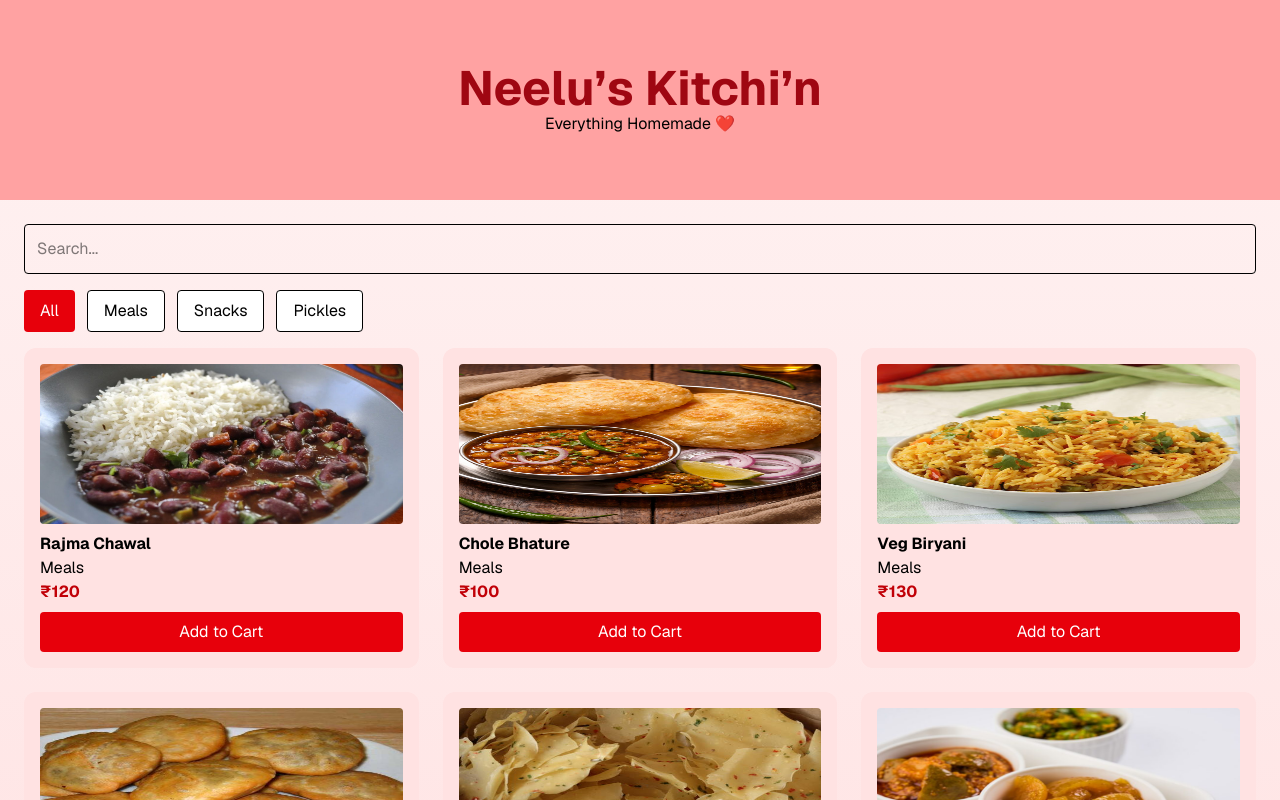
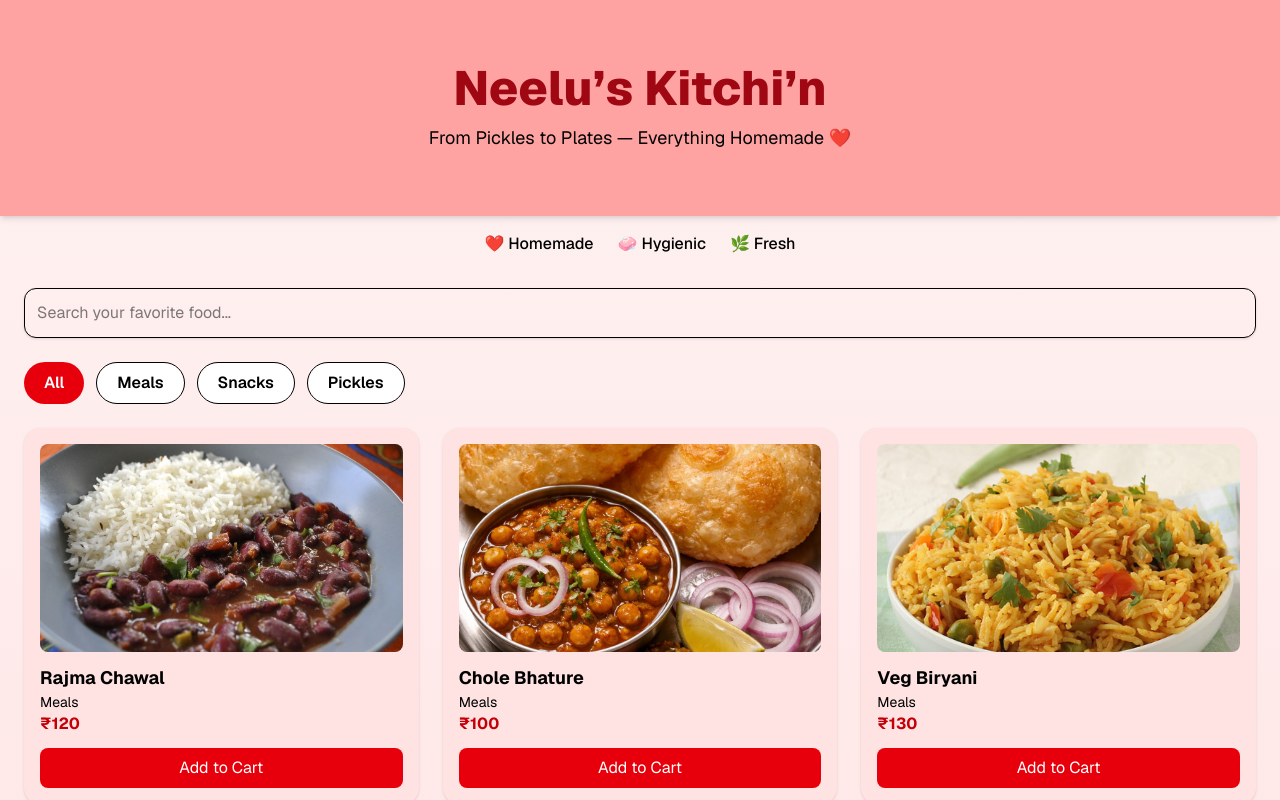
Before and after one commit to madhavgarg-08/Neelu-s-Kitchi-n, a Next.js app: page / in a window 1280 px wide. Shown: the top 800 px of the page. Built offline with nearby package versions, Linux system fonts and the light colour scheme.

Commit message:
fix UI + restore trust section + fix images + add features

```diff
--- a/app/page.tsx
+++ b/app/page.tsx
@@ -91,7 +91,6 @@ export default function Home() {
   const confirmOrder = () => {
     window.open(generateWhatsAppMessage(), "_blank");
 
-    // Clear cart after order
     setCart({});
     localStorage.removeItem("cart");
 
@@ -111,56 +110,84 @@ export default function Home() {
   return (
     <div className="bg-gradient-to-b from-red-50 to-red-100 min-h-screen font-sans">
 
-      <section className="text-center py-16 bg-red-300">
-        <h1 className="text-5xl font-bold text-red-800">Neelu’s Kitchi’n</h1>
-        <p className="text-black">Everything Homemade ❤️</p>
+      {/* HERO */}
+      <section className="text-center py-16 px-4 bg-red-300 shadow-md">
+        <h1 className="text-5xl font-extrabold text-red-800">
+          Neelu’s Kitchi’n
+        </h1>
+        <p className="mt-3 text-lg text-black">
+          From Pickles to Plates — Everything Homemade ❤️
+        </p>
       </section>
+
+      {/* ✅ TRUST SECTION RESTORED */}
+      <div className="flex justify-center gap-6 py-4 text-black font-medium">
+        <span>❤️ Homemade</span>
+        <span>🧼 Hygienic</span>
+        <span>🌿 Fresh</span>
+      </div>
 
       {!showCart && (
         <>
-          <div className="px-6 mt-6">
+          {/* SEARCH */}
+          <div className="px-6 mt-4">
             <input
               type="text"
-              placeholder="Search..."
-              className="w-full p-3 border rounded text-black"
+              placeholder="Search your favorite food..."
+              className="w-full p-3 rounded-xl border shadow text-black"
               value={search}
               onChange={(e) => setSearch(e.target.value)}
             />
           </div>
 
-          <div className="flex gap-3 px-6 py-4 overflow-x-auto">
+          {/* CATEGORIES */}
+          <section className="flex gap-3 px-6 py-6 overflow-x-auto">
             {categories.map((cat) => (
               <button
                 key={cat}
                 onClick={() => setSelectedCategory(cat)}
-                className={`px-4 py-2 rounded ${
-                  selectedCategory === cat ? "bg-red-600 text-white" : "bg-white text-black border"
+                className={`px-5 py-2 rounded-full font-semibold ${
+                  selectedCategory === cat
+                    ? "bg-red-600 text-white"
+                    : "bg-white text-black border"
                 }`}
               >
                 {cat}
               </button>
             ))}
-          </div>
+          </section>
 
-          <div className="grid md:grid-cols-3 gap-6 px-6 pb-24">
+          {/* PRODUCTS */}
+          <section className="px-6 pb-32">
+            <div className="grid md:grid-cols-3 gap-6">
               {filteredProducts.map((item) => {
                 const qty = cart[item.name]?.qty || 0;
 
                 return (
-                <div key={item.name} className="bg-red-100 p-4 rounded-xl">
-                  <img src={`/images/${item.image}`} className="h-40 w-full rounded mb-2" />
-                  <h3 className="text-black font-bold">{item.name}</h3>
-                  <p className="text-black">{item.category}</p>
-                  <p className="text-red-700 font-bold">₹{item.price}</p>
+                  <div key={item.name} className="bg-red-100 p-4 rounded-2xl shadow">
+
+                    {/* ✅ FIXED IMAGE (NO SQUEEZE) */}
+                    <img
+                      src={`/images/${item.image}`}
+                      className="h-52 w-full object-cover rounded-lg mb-3"
+                      alt={item.name}
+                    />
+
+                    <h3 className="text-lg font-bold text-black">{item.name}</h3>
+                    <p className="text-sm text-black">{item.category}</p>
+                    <p className="font-bold text-red-700">₹{item.price}</p>
 
                     {qty === 0 ? (
-                    <button onClick={() => addItem(item)} className="bg-red-600 text-white w-full mt-2 py-2 rounded">
+                      <button
+                        onClick={() => addItem(item)}
+                        className="mt-3 w-full bg-red-600 text-white py-2 rounded-lg"
+                      >
                         Add to Cart
                       </button>
                     ) : (
-                    <div className="flex justify-between mt-2 bg-red-600 text-white px-3 py-2 rounded">
+                      <div className="flex justify-between items-center mt-3 bg-red-600 text-white rounded-lg px-4 py-2">
                         <button onClick={() => removeItem(item)}>-</button>
-                      <span>{qty}</span>
+                        <span className="font-bold">{qty}</span>
                         <button onClick={() => addItem(item)}>+</button>
                       </div>
                     )}
@@ -168,11 +195,19 @@ export default function Home() {
                 );
               })}
             </div>
+          </section>
 
+          {/* VIEW CART */}
           {totalItems > 0 && (
-            <div className="fixed bottom-0 left-0 right-0 bg-white p-4 flex justify-between">
-              <p className="text-black font-bold">{totalItems} items | ₹{totalPrice}</p>
-              <button onClick={() => setShowCart(true)} className="bg-red-600 text-white px-6 py-2 rounded">
+            <div className="fixed bottom-0 left-0 right-0 bg-white border-t shadow-lg px-6 py-4 flex justify-between items-center">
+              <p className="text-black font-bold text-lg">
+                {totalItems} items | ₹{totalPrice}
+              </p>
+
+              <button
+                onClick={() => setShowCart(true)}
+                className="bg-red-600 text-white px-6 py-2 rounded-lg"
+              >
                 View Cart
               </button>
             </div>
@@ -180,34 +215,30 @@ export default function Home() {
         </>
       )}
 
-      {/* CART */}
+      {/* CART PAGE */}
       {showCart && (
         <div className="p-6">
-          <button onClick={() => setShowCart(false)} className="text-red-600 mb-4">
+          <button onClick={() => setShowCart(false)} className="mb-4 text-red-600">
             ← Back
           </button>
 
-          <h2 className="text-black font-bold text-xl mb-2">Your Cart</h2>
+          <h2 className="text-2xl font-bold text-black mb-4">Your Cart</h2>
 
           {Object.values(cart).map((item) => (
-            <div key={item.name} className="flex justify-between text-black">
+            <div key={item.name} className="flex justify-between mb-2 text-black">
               <span>{item.name} x{item.qty}</span>
               <span>₹{item.price * item.qty}</span>
             </div>
           ))}
 
-          <p className="text-red-700 font-bold mt-3">Total: ₹{totalPrice}</p>
+          <p className="font-bold text-red-700 mt-3">Total: ₹{totalPrice}</p>
 
           <div className="mt-4 space-y-2">
             <input className="w-full border p-2 text-black" placeholder="Name" value={name} onChange={(e)=>setName(e.target.value)} />
             <input className="w-full border p-2 text-black" placeholder="Phone" value={phone} onChange={(e)=>setPhone(e.target.value)} />
             <input className="w-full border p-2 text-black" placeholder="Address" value={address} onChange={(e)=>setAddress(e.target.value)} />
 
-            <select
-              className="w-full border p-2 text-black"
-              value={deliveryTime}
-              onChange={(e)=>setDeliveryTime(e.target.value)}
-            >
+            <select className="w-full border p-2 text-black" value={deliveryTime} onChange={(e)=>setDeliveryTime(e.target.value)}>
               <option>ASAP</option>
               <option>Evening (6-9 PM)</option>
             </select>
@@ -219,7 +250,6 @@ export default function Home() {
             Proceed to Order
           </button>
 
-          {/* SUMMARY */}
           {showSummary && (
             <div className="mt-4 p-4 bg-white border rounded text-black">
               <h3 className="font-bold mb-2">Confirm Order</h3>
```
Lines whose indentation alone changed are shown as unchanged.
